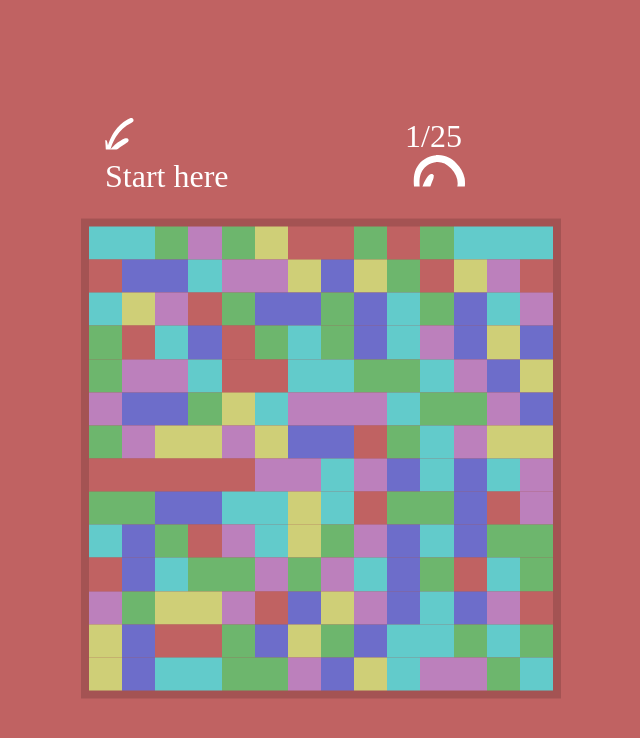
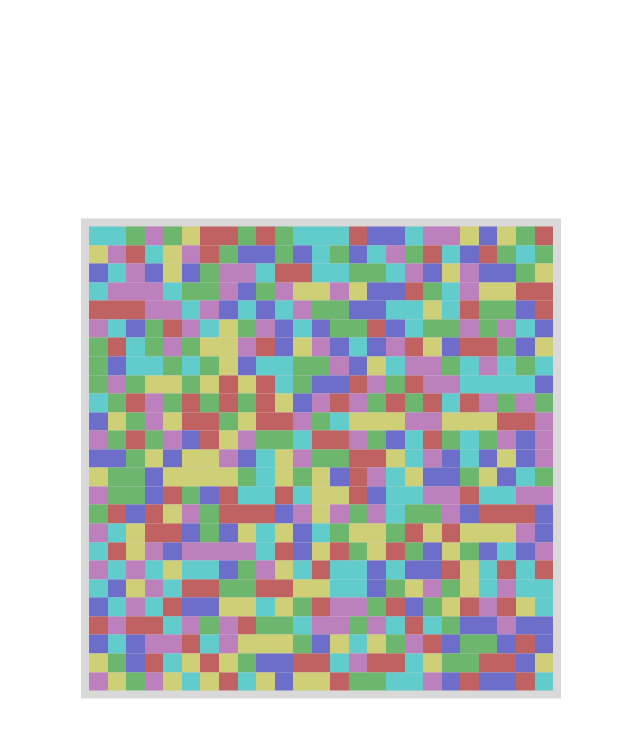
Before and after one commit to kharandziuk/react-flood, a React (Create React App) app: page / in a window 1280 px wide. Shown: the top 738 px of the page, without its empty margins (327-967 px from the left). Built offline with nearby package versions, Linux system fonts and the light colour scheme.

Commit message:
add redux

```diff
--- a/package.json
+++ b/package.json
@@ -9,7 +9,9 @@
     "node-sass": "^4.13.0",
     "react": "^16.12.0",
     "react-dom": "^16.12.0",
-    "react-scripts": "3.2.0"
+    "react-redux": "^7.1.3",
+    "react-scripts": "3.2.0",
+    "redux": "^4.0.4"
   },
   "scripts": {
     "start": "react-scripts start",
--- a/src/App.js
+++ b/src/App.js
@@ -1,6 +1,7 @@
 import React, { useState } from 'react';
 import { ReactComponent as Arrow } from './arrow.svg'
 import { ReactComponent as Reset } from './reset.svg'
+import { shallowEqual, useSelector } from 'react-redux'
 
 function Cell({color}) {
   return (
@@ -9,20 +10,14 @@ function Cell({color}) {
 }
 
 function App() {
-
-  const COLORS = ['yellow', 'green', 'blue', 'violet', 'pink', 'red'];
-  const SIZE = 14;
-
-  function randomNum(max) {
-    return Math.floor(Math.random() * max)
-  }
-
-  const initial = new Array(SIZE)
-  .fill(0)
-  .map(_ => new Array(SIZE).fill(0).map(_ => randomNum(COLORS.length)))
-
-  const [board, changeBoard] = useState(initial);
-
+  let board = useSelector(state => state.field)
+  board = board.map((row, index) => (
+    <div key={index} className="row">
+      {row.map((color, index) => (
+        <Cell key={index} color={color} />
+      ))}
+    </div>
+  ))
   return (
     <>
       <div className="top">
@@ -31,13 +26,7 @@ function App() {
       </div>
       <div className="frame">
         <div className="board">
-          {board.map((row, index) => (
-            <div key={index} className="row">
-              {row.map((value, index) => (
-                <Cell key={index} color={COLORS[value]} />
-              ))}
-            </div>
-          ))}
+          {board}
         </div>
       </div>
     </>
--- a/src/index.js
+++ b/src/index.js
@@ -3,18 +3,15 @@ import ReactDOM from 'react-dom';
 import './index.scss';
 import App from './App';
 import * as serviceWorker from './serviceWorker';
+import { Provider } from 'react-redux'
+import store from './redux/store'
 
-const COLORS = ['yellow', 'green', 'blue', 'violet', 'pink', 'red']
-
-let cells = document.querySelectorAll('.col');
-
-document.body.className = COLORS[Math.floor(Math.random() * COLORS.length)];
-
-for (let cell of cells) {
-  cell.classList.add(COLORS[Math.floor(Math.random() * COLORS.length)])
-}
-
-ReactDOM.render(<App />, document.getElementById('root'));
+ReactDOM.render(
+    <Provider store={store}>
+      <App/>
+    </Provider>,
+    document.getElementById('root')
+);
 
 // If you want your app to work offline and load faster, you can change
 // unregister() to register() below. Note this comes with some pitfalls.
--- /dev/null
+++ b/src/redux/store.js
@@ -0,0 +1,26 @@
+import { createStore } from "redux";
+
+
+const COLORS = ['yellow', 'green', 'blue', 'violet', 'pink', 'red']
+const SIZE = 25
+
+function randomNum(max) {
+  return Math.floor(Math.random() * max)
+}
+
+const field = new Array(SIZE)
+  .fill(0)
+  .map(_ => new Array(SIZE).fill(0).map(_ => COLORS[randomNum(COLORS.length)]))
+
+const initialState = {
+  field
+};
+
+const rootReducer = function(state = initialState, action) {
+  switch(action.type) {
+    default:
+      return state;
+  }
+}
+
+export default createStore(rootReducer);
```
Also changed, not shown: 1 other file (tests, documents, lock files or other folders).
